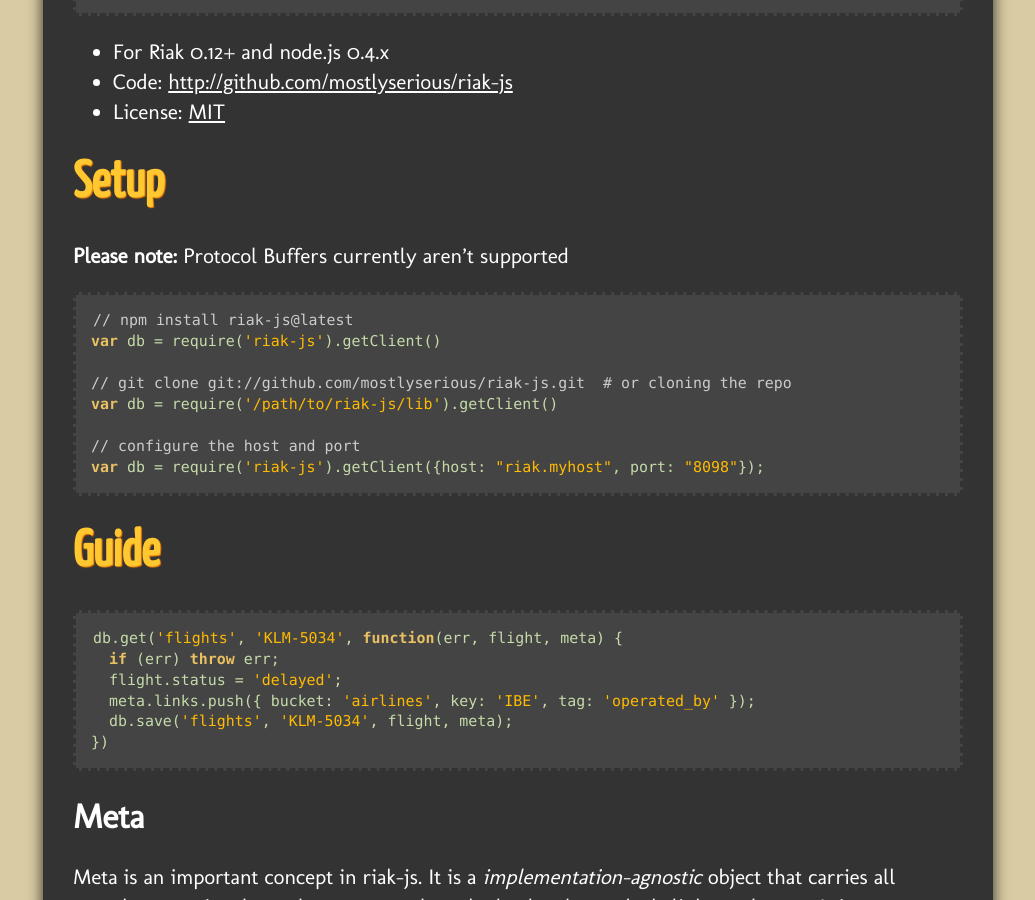
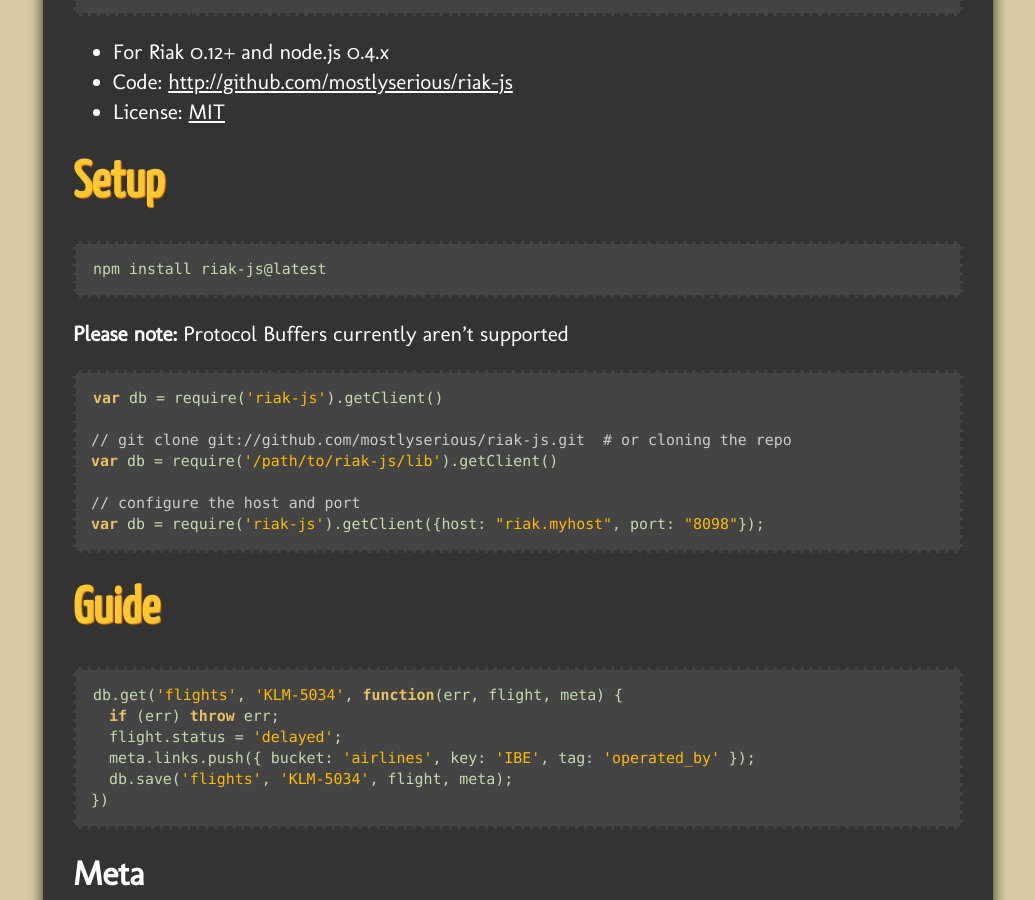
Before and after one commit to vincentmac/riakjs.com, a Jekyll site: the page built from index.md, in a window 1280 px wide and 900 px high, scrolled down 433 px. Shown: the whole window, without its empty margins (122-1157 px from the left). Built offline with Jekyll 4.4.1, drawn with Linux system fonts in a browser that asks for light colours.

```diff
--- a/index.md
+++ b/index.md
@@ -16,9 +16,10 @@ layout: page
 
 ## Setup
 
+    npm install riak-js@latest
+
 **Please note:** Protocol Buffers currently aren't supported
 
-    // npm install riak-js@latest
     var db = require('riak-js').getClient()
 
     // git clone git://github.com/mostlyserious/riak-js.git  # or cloning the repo
```
